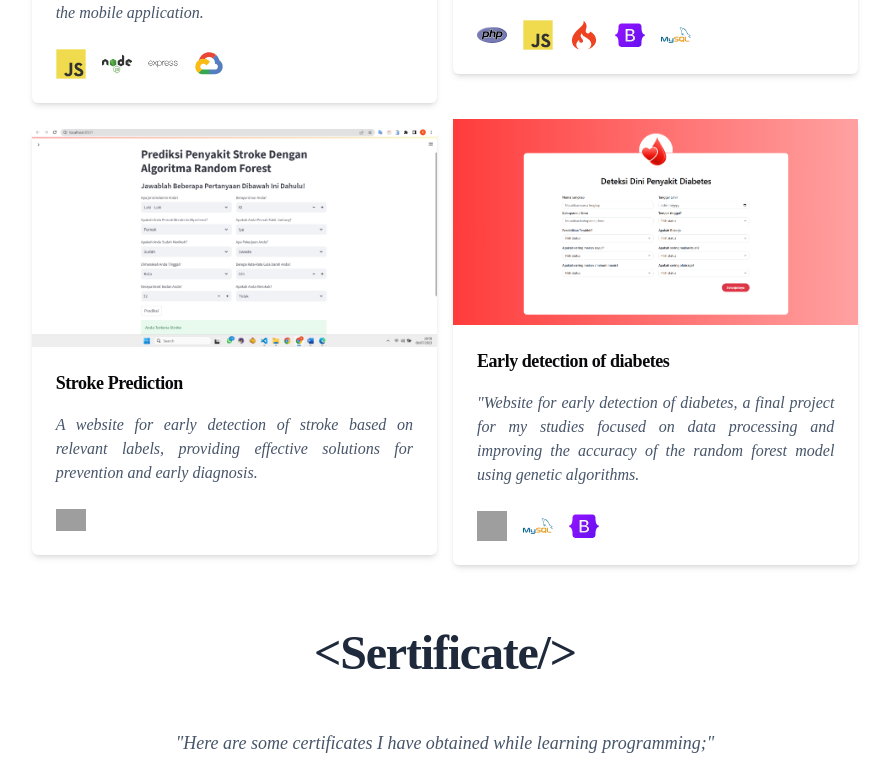
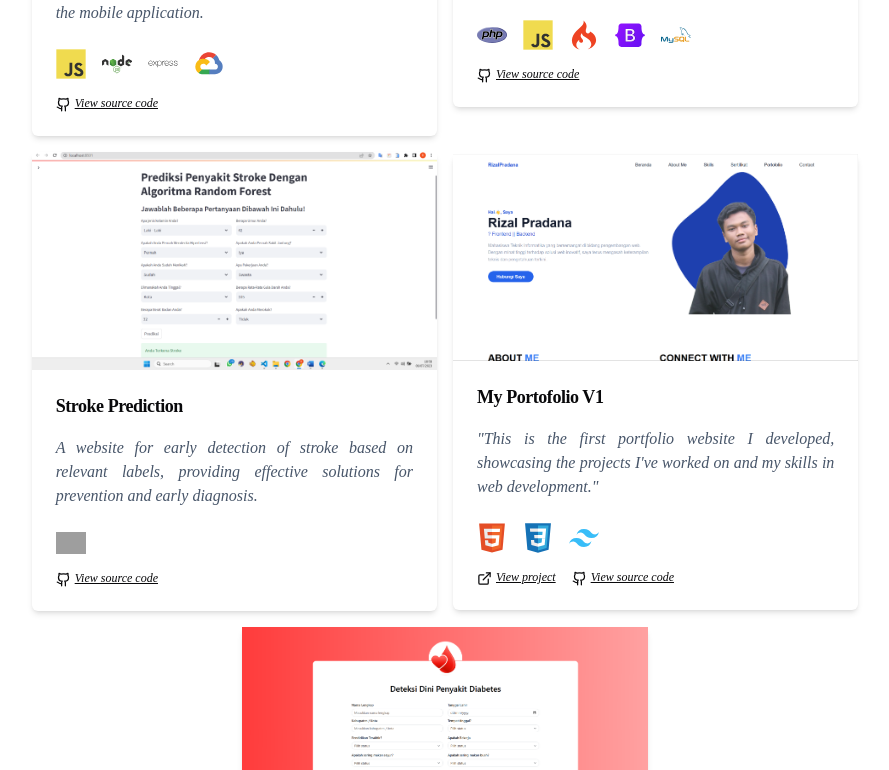
Before and after one commit to RizalPradanaaa/me, a React (Vite) app: page / in a window 1280 px wide. Shown: the part 1850-2620 px from the top of the page, without its empty margins (195-1084 px from the left). Built offline with nearby package versions, Linux system fonts and the light colour scheme; grey boxes are pictures that could not be loaded.

Commit message:
add proeject and link project

```diff
--- a/src/components/Project.tsx
+++ b/src/components/Project.tsx
@@ -1,3 +1,4 @@
+import { ExternalLinkIcon, GithubIcon } from 'lucide-react'
 import { Card, CardContent, CardFooter, CardHeader, CardTitle } from './ui/card'
 
 export default function Project() {
@@ -24,11 +25,19 @@ export default function Project() {
             <CardContent className="px-6 italic text-left md:text-justify font-md text-slate-600 dark:text-slate-300">
                 <p>his innovative mobile application can detect diseases through chest X-ray scans and provide accurate diagnoses. In this project, I was responsible for the backend, creating the API to connect the model with the mobile application.</p>
             </CardContent>
-            <CardFooter className="px-6 italic font-md text-left flex gap-4">
+            <CardFooter className="flex flex-col px-6 italic font-md text-left gap-4">
+            <div className="flex gap-4">
                 <img src="/img/js.svg" width={30} alt="JavaScript"/>
                 <img src="/img/nodejs.svg" width={30} alt="Node JS"/>
                 <img src="/img/express.svg" width={30} alt="Express JS"/>
                 <img src="/img/googlecloud.svg" width={30} alt="Google Cloud"/>
+            </div>
+            <div className="flex text-xs gap-4">
+                    <a href="https://github.com/X-Detect" target='_blank' className='items-center underline hover:text-sky-600'>
+                        <GithubIcon size={15} className="inline-block mr-1" />
+                        View source code
+                    </a>
+                </div>
             </CardFooter>
         </Card>
         <Card className="w-full md:w-1/3 shadow-md border-1 rounded-md dark:bg-slate-800 dark:border-slate-500 dark:border-2 dark:rounded-md">
@@ -45,12 +54,20 @@ export default function Project() {
             <CardContent className="px-6 italic text-left md:text-justify font-md text-slate-600 dark:text-slate-300 ">
                 <p>A sales information system website for managing inventory at the Suara Muhammadiyah Mayong Unit. I developed the entire system as a full-stack developer.</p>
             </CardContent>
-            <CardFooter className="px-6 italic font-md text-left flex gap-4">
-                <img src="/img/php.svg" width={30} alt="PHP"/>
-                <img src="/img/js.svg" width={30} alt="JavaScript"/>
-                <img src="/img/codeigniter.svg" width={30} alt="CodeIgniter"/>
-                <img src="/img/bootstrap.svg" width={30} alt="Bootstrap"/>
-                <img src="/img/mysql.svg" width={30} alt="MySQL"/>
+            <CardFooter className="flex flex-col px-6 italic font-md text-left gap-4">
+                <div className="flex gap-4">
+                    <img src="/img/php.svg" width={30} alt="PHP"/>
+                    <img src="/img/js.svg" width={30} alt="JavaScript"/>
+                    <img src="/img/codeigniter.svg" width={30} alt="CodeIgniter"/>
+                    <img src="/img/bootstrap.svg" width={30} alt="Bootstrap"/>
+                    <img src="/img/mysql.svg" width={30} alt="MySQL"/>
+                </div>
+                <div className="flex text-xs gap-4">
+                    <a href="https://github.com/RizalPradanaaa/sm-corner" target='_blank' className='items-center underline hover:text-sky-600'>
+                        <GithubIcon size={15} className="inline-block mr-1" />
+                        View source code
+                    </a>
+                </div>
             </CardFooter>
         </Card>
         <Card className="w-full md:w-1/3 shadow-md border-1 rounded-md dark:bg-slate-800 dark:border-slate-500 dark:border-2 dark:rounded-md">
@@ -67,14 +84,54 @@ export default function Project() {
             <CardContent className="px-6 italic text-left md:text-justify font-md text-slate-600 dark:text-slate-300">
                 <p>A website for early detection of stroke based on relevant labels, providing effective solutions for prevention and early diagnosis.</p>
             </CardContent>
-            <CardFooter className="px-6 italic font-md text-left flex gap-4">
+            <CardFooter className="flex flex-col px-6 italic font-md text-left gap-4">
+                <div className="flex gap-4">
                 <img src="/img/python.svg" width={30} alt="Python"/>
+                </div>
+                <div className="flex text-xs gap-4">
+                    <a href="https://github.com/RizalPradanaaa/StrokePrediction" target='_blank' className='items-center underline hover:text-sky-600'>
+                        <GithubIcon size={15} className="inline-block mr-1" />
+                        View source code
+                    </a>
+                </div>
             </CardFooter>
         </Card>
         <Card className="w-full md:w-1/3 shadow-md border-1 rounded-md dark:bg-slate-800 dark:border-slate-500 dark:border-2 dark:rounded-md">
             <CardHeader className="p-0">
                 <CardTitle>
                     <img src="/img/projects/project4.png" alt="Early detection of diabetes" />
+                </CardTitle>
+                <CardTitle>
+                <h4 className="px-6 py-4 scroll-m-20 text-lg font-semibold tracking-tight text-left">
+                    My Portofolio V1
+                </h4>
+                </CardTitle>
+            </CardHeader>
+            <CardContent className="px-6 italic text-left md:text-justify font-md text-slate-600 dark:text-slate-300">
+            <p>"This is the first portfolio website I developed, showcasing the projects I've worked on and my skills in web development."</p>
+            </CardContent>
+            <CardFooter className="flex flex-col px-6 italic font-md text-left gap-4">
+                <div className="flex gap-4">
+                <img src="/img/html.svg" width={30} alt="HTML"/>
+                <img src="/img/css.svg" width={30} alt="CSS"/>
+                <img src="/img/tailwind.svg" width={30} alt="Tailwind"/>
+                </div>
+                <div className="flex text-xs gap-4">
+                    <a href="https://rizalpradanaaa.github.io/my-portofolio" target='_blank' className='items-center underline hover:text-sky-600'>
+                        <ExternalLinkIcon size={15} className="inline-block mr-1" />
+                        View project
+                    </a>
+                    <a href="https://github.com/rizalpradanaaa/my-portofolio" target='_blank' className='items-center underline hover:text-sky-600'>
+                        <GithubIcon size={15} className="inline-block mr-1" />
+                        View source code
+                    </a>
+                </div>
+            </CardFooter>
+        </Card>
+        <Card className="w-full md:w-1/3 shadow-md border-1 rounded-md dark:bg-slate-800 dark:border-slate-500 dark:border-2 dark:rounded-md">
+            <CardHeader className="p-0">
+                <CardTitle>
+                    <img src="/img/projects/project5.png" alt="Early detection of diabetes" />
                 </CardTitle>
                 <CardTitle>
                 <h4 className="px-6 py-4 scroll-m-20 text-lg font-semibold tracking-tight text-left">
@@ -85,10 +142,18 @@ export default function Project() {
             <CardContent className="px-6 italic text-left md:text-justify font-md text-slate-600 dark:text-slate-300">
                 <p>"Website for early detection of diabetes, a final project for my studies focused on data processing and improving the accuracy of the random forest model using genetic algorithms.</p>
             </CardContent>
-            <CardFooter className="px-6 italic font-md text-left flex gap-4">
+            <CardFooter className="flex flex-col px-6 italic font-md text-left gap-4">
+                <div className="flex gap-4">
                 <img src="/img/python.svg" width={30} alt="Python"/>
                 <img src="/img/mysql.svg" width={30} alt="MySQL"/>
                 <img src="/img/bootstrap.svg" width={30} alt="Bootstrap"/>
+                </div>
+                <div className="flex text-xs gap-4">
+                    <a href="https://github.com/RizalPradanaaa/diabetes-prediction" target='_blank' className='items-center underline hover:text-sky-600'>
+                        <GithubIcon size={15} className="inline-block mr-1" />
+                        View source code
+                    </a>
+                </div>
             </CardFooter>
         </Card>
     </div>
```
Also changed, not shown: public/img/projects/project4.png, public/img/projects/project5.png (added).
